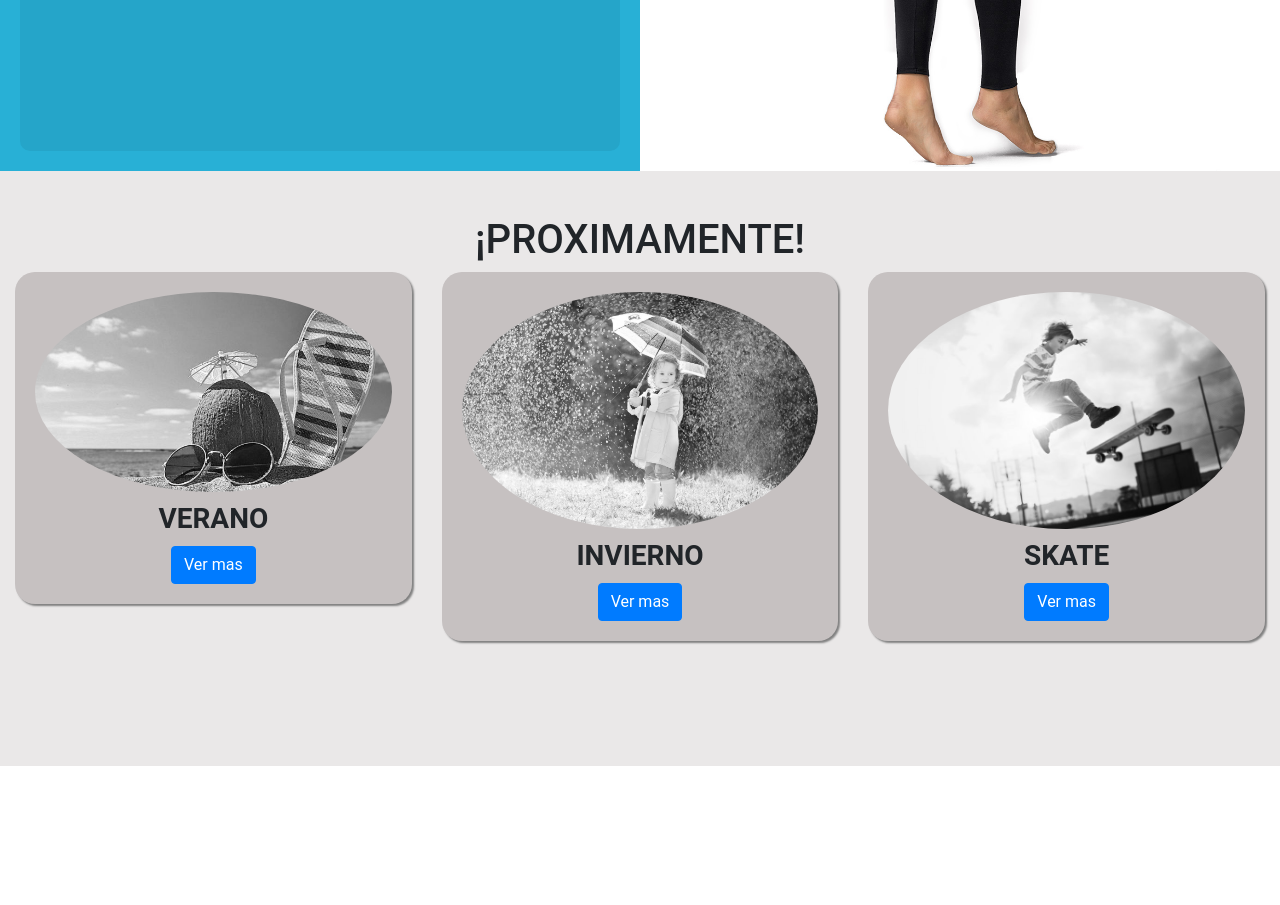
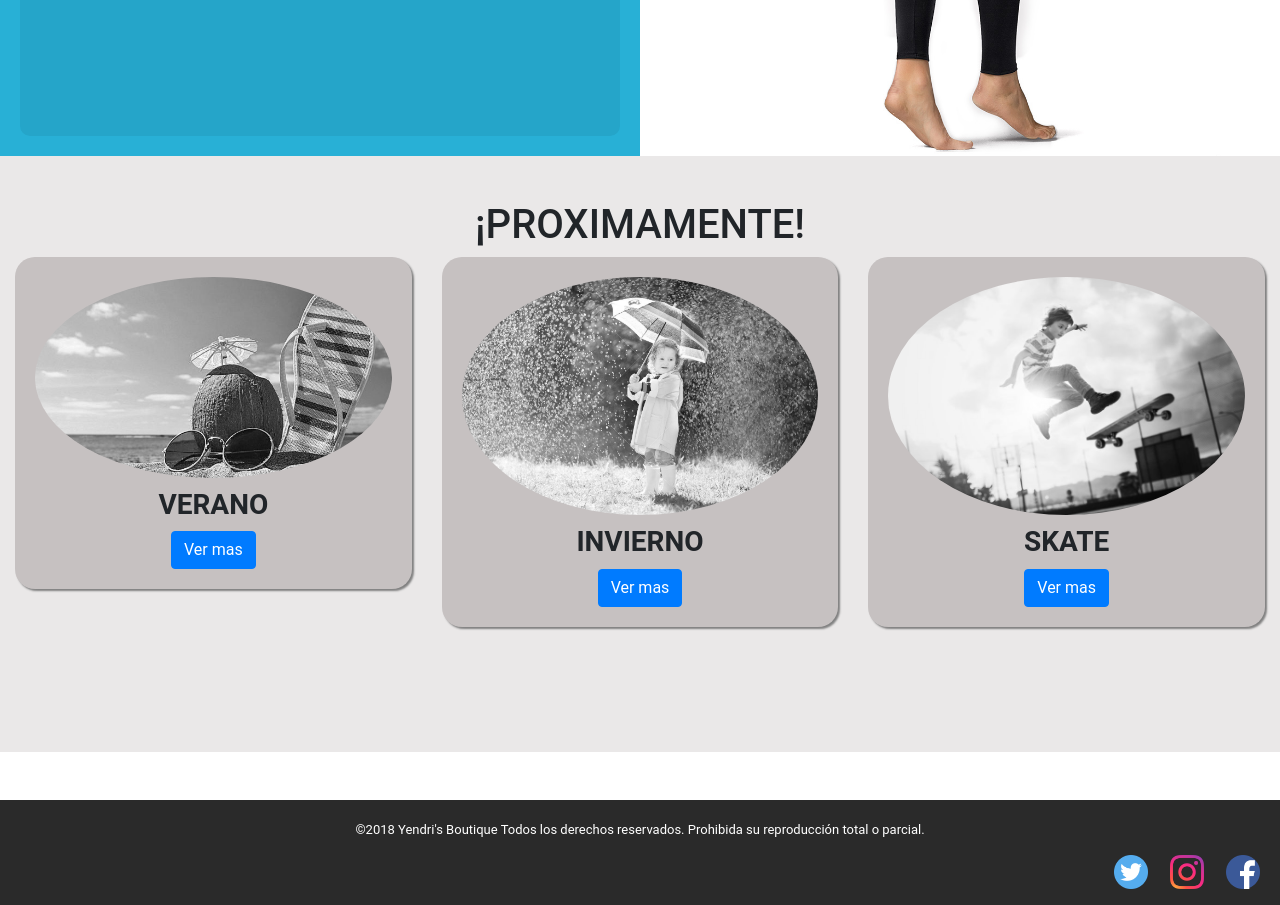
Before and after one commit to yadir97/multimedios, a PHP site: page / in a window 1280 px wide. Shown: the part 2160-3065 px from the top of the page. Before the commit the page ends 2926 px from the top, so only its background shows below. Run offline with PHP 8.4, Linux system fonts and the light colour scheme.

Commit message:
leo_commit1

```diff
--- a/css/estilos.css
+++ b/css/estilos.css
@@ -118,6 +110,35 @@
 .info-prox{
 	display: none;
 }
+.footer{
+		background-color: #2a2a2a;
+		color: white;
+		padding-top: 20px;
+		padding-bottom: 0px;
+		padding-right: 0px;
+		padding-left: 0px;
+		font-family: 'Tajawal', sans-serif;
+		font-size: 13px;
+}
+.redes-Sociales{
+	display: inline-block;
+	float: right;
+	width: 100%;
+	margin-right: 20px;
+}
+.redes-Sociales>li{
+	width: 20%;
+	list-style: none;
+	float: right;
+}
+.redes-Sociales>li>a{
+	text-decoration: none;
+}
+.redes-img{
+	width: 60%;
+	height: 60%;
+	float: right;
+}
 /*Slider*/
 
 
--- a/index.html
+++ b/index.html
@@ -9,6 +9,8 @@
 	<script type="text/javascript" src="js/jquery.js"></script>
 	<script type="text/javascript" src="js/bootstrap.min.js"></script>
 	<script type="text/javascript" src="js/scripts.js"></script>
+	<!--Fonts-->
+	<link href="https://fonts.googleapis.com/css?family=Tajawal" rel="stylesheet">
 </head>
 <body>
 	<div class="container-fluid">
@@ -136,6 +138,18 @@
 				<br>
 				<br>
 
+				<div class="row footer">
+					<div class="col-sm-12 text-center">
+						<p>©2018 Yendri's Boutique Todos los derechos reservados. Prohibida su reproducción total o parcial.</p>
+					</div>
+					<div class="col-sm-3 offset-sm-9">
+						<ul class="redes-Sociales">
+							<li><a href=""> <img class="redes-img" src="img/facebook.png" alt=""> </a></li>
+							<li><a href=""> <img class="redes-img" src="img/instagram.png" alt=""> </a></li>
+							<li><a href=""> <img class="redes-img" src="img/twitter.png" alt=""> </a></li>
+						</ul>
+					</div>
+				</div>
 
 	</div>
 
```
Also changed, not shown: other parts of css/estilos.css (+13 -21 lines), img/facebook.png (added), img/instagram.png (added), img/logo2.png, img/twitter.png (added).
